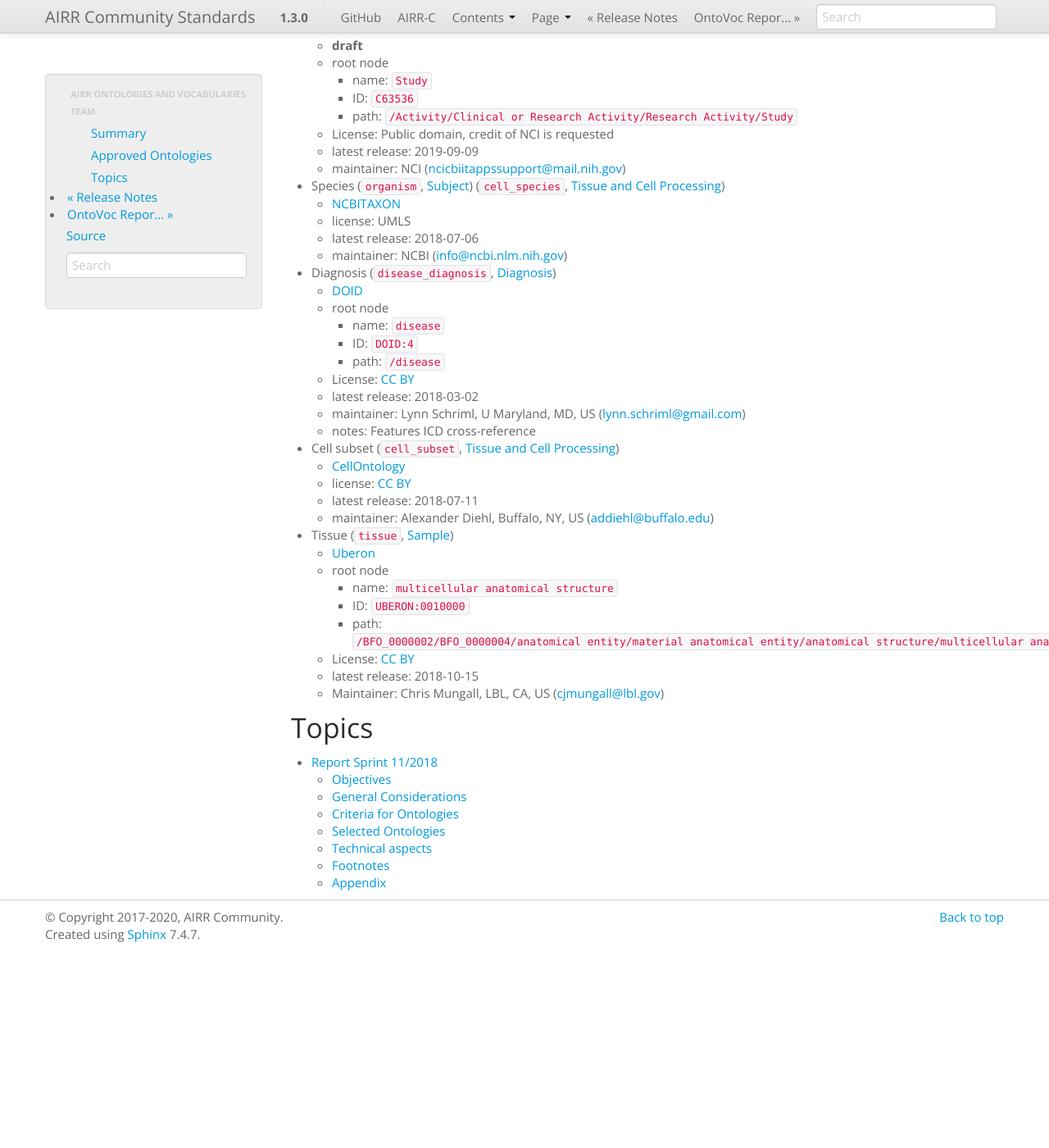
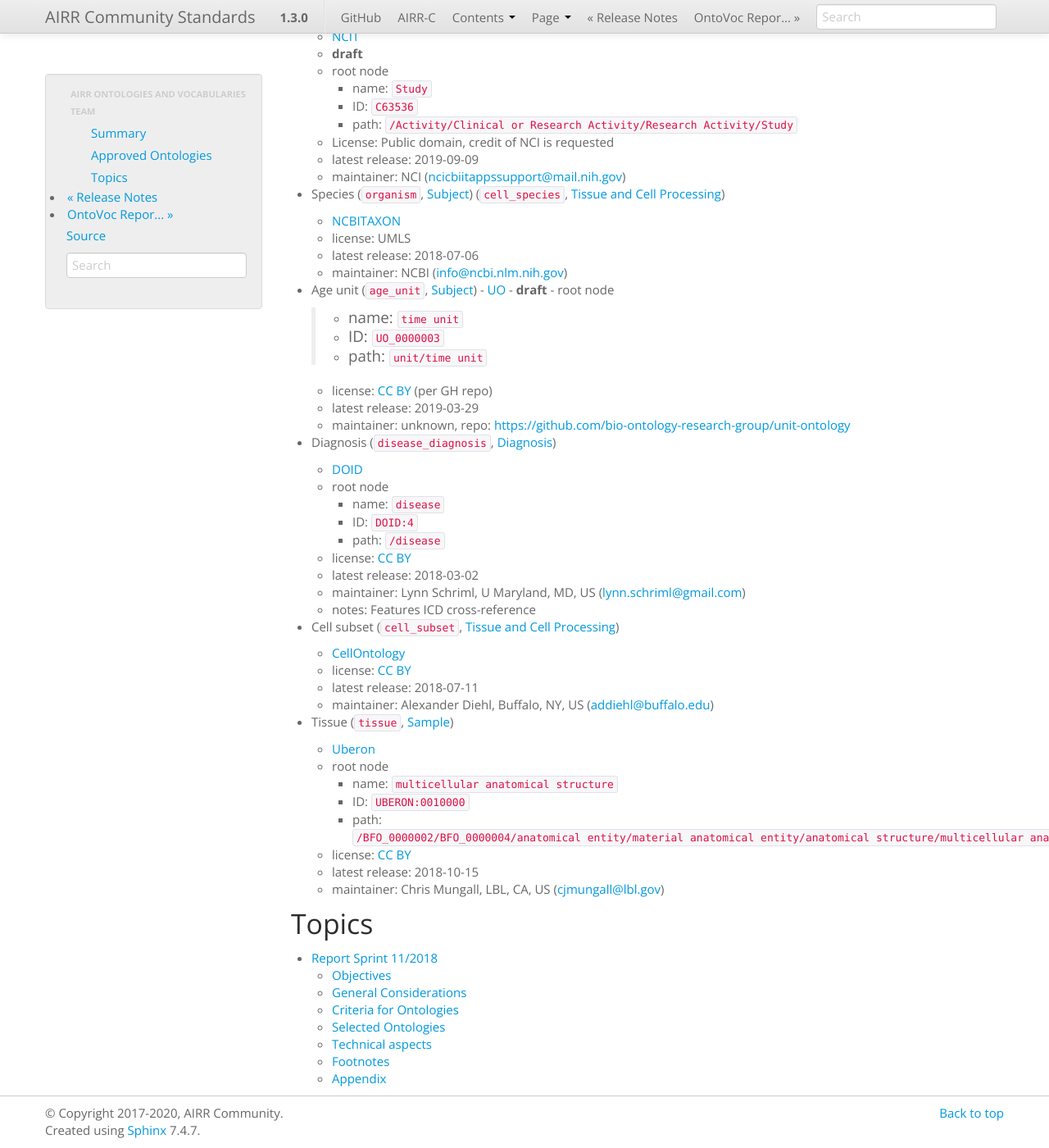
Before and after one commit to airr-community/airr-standards, a Sphinx documentation site: the page built from docs/ontovoc/introduction_ontovoc.rst, in a window 1280 px wide and 1400 px high, scrolled down 342 px. Shown: the whole window at 82% size. Built offline with Sphinx 7.4.7, drawn with Linux system fonts in a browser that asks for light colours; pages that are not in the unit, such as notebooks, are missing from menus; before the commit the page ends 1503 px from its top, so only the background shows below that.

Commit message:
Add UO ontology for age_unit

```diff
--- a/docs/ontovoc/introduction_ontovoc.rst
+++ b/docs/ontovoc/introduction_ontovoc.rst
@@ -38,6 +38,19 @@
    -  latest release: 2018-07-06
    -  maintainer: NCBI (info@ncbi.nlm.nih.gov)
 
+-  Age unit (``age_unit``, :ref:`Subject <SubjectFields>`)
+   -  UO_
+   -  **draft**
+   -  root node
+
+      -  name: ``time unit``
+      -  ID: ``UO_0000003``
+      -  path: ``unit/time unit``
+
+   -  license: `CC BY`_ (per GH repo)
+   -  latest release: 2019-03-29
+   -  maintainer: unknown, repo: https://github.com/bio-ontology-research-group/unit-ontology
+
 -  Diagnosis (``disease_diagnosis``, :ref:`Diagnosis <DiagnosisFields>`)
 
    -  DOID_
@@ -47,7 +60,7 @@
       -  ID: ``DOID:4``
       -  path: ``/disease``
 
-   -  License: `CC BY`_
+   -  license: `CC BY`_
    -  latest release: 2018-03-02
    -  maintainer: Lynn Schriml, U Maryland, MD, US
       (lynn.schriml@gmail.com)
@@ -72,9 +85,9 @@
          anatomical entity/anatomical structure/multicellular anatomical
          structure``
 
-   -  License: `CC BY`_
+   -  license: `CC BY`_
    -  latest release: 2018-10-15
-   -  Maintainer: Chris Mungall, LBL, CA, US
+   -  maintainer: Chris Mungall, LBL, CA, US
       (cjmungall@lbl.gov)
 
 Topics
@@ -94,3 +107,4 @@
 .. _CellOntology: https://www.ebi.ac.uk/ols/ontologies/CL
 .. _Uberon: https://www.ebi.ac.uk/ols/ontologies/UBERON
 .. _NCIT: https://www.ebi.ac.uk/ols/ontologies/ncit
+.. _UO: https://www.ebi.ac.uk/ols/ontologies/UO
```
